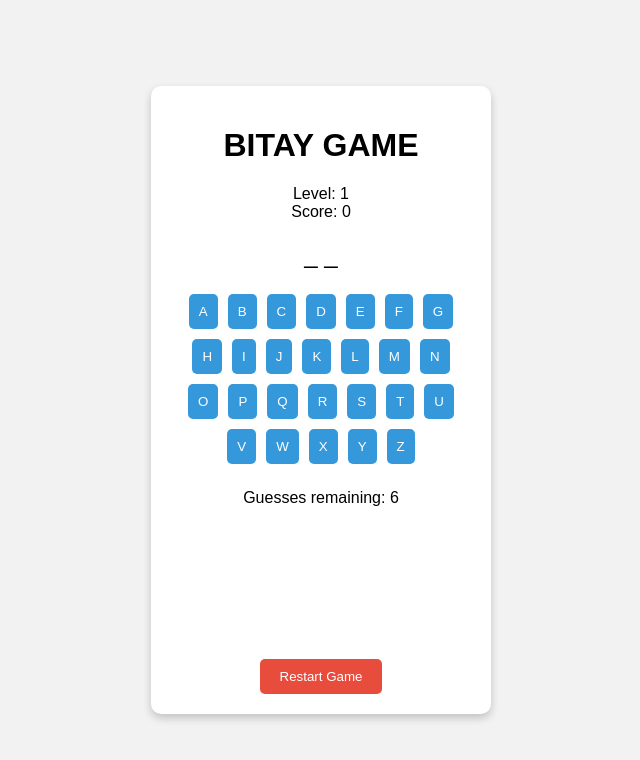
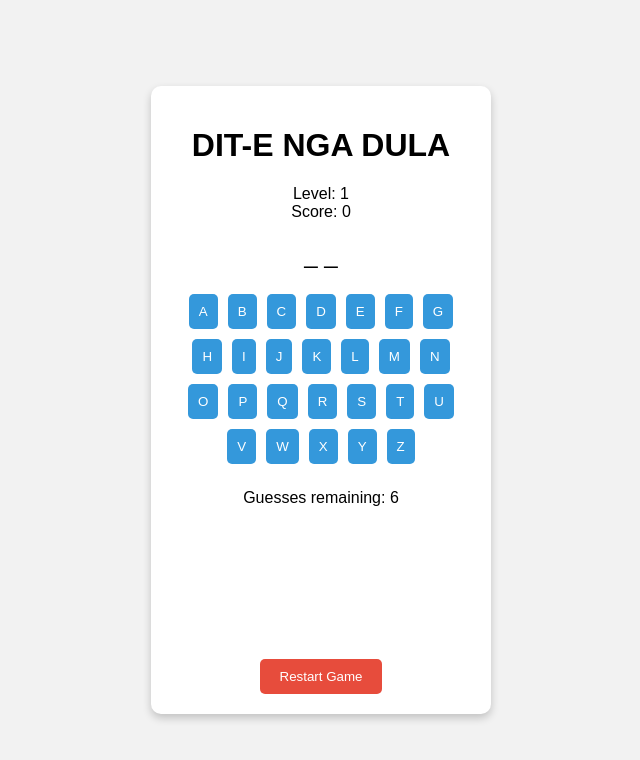
Before and after one commit to rtpmteachwd/ditetesting, a plain HTML site: page index.html in a window 1280 px wide. Shown: the whole page, without its empty margins (319-959 px from the left). Drawn offline with Linux system fonts and the light colour scheme.

Commit message:
Edited the index.html file from BITAY to DIT-E nga Dula

```diff
--- a/index.html
+++ b/index.html
@@ -9,7 +9,7 @@
 </head>
 <body>
     <div class="game-container">
-        <h1>BITAY GAME</h1>
+        <h1>DIT-E NGA DULA</h1>
         <div id="level">Level: 1</div>
         <div id="score">Score: 0</div>
         <div class="word-display" id="wordDisplay"></div>
```
